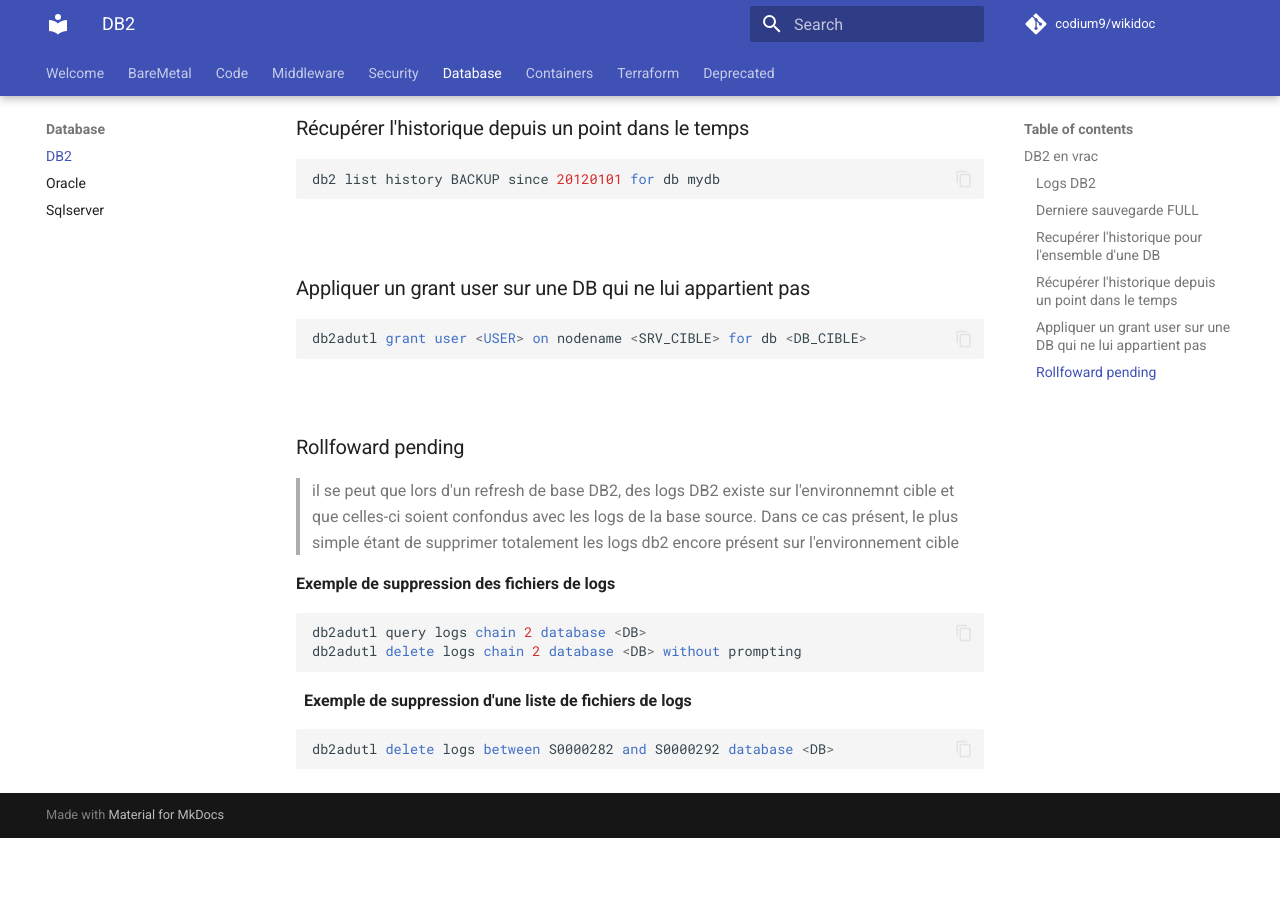
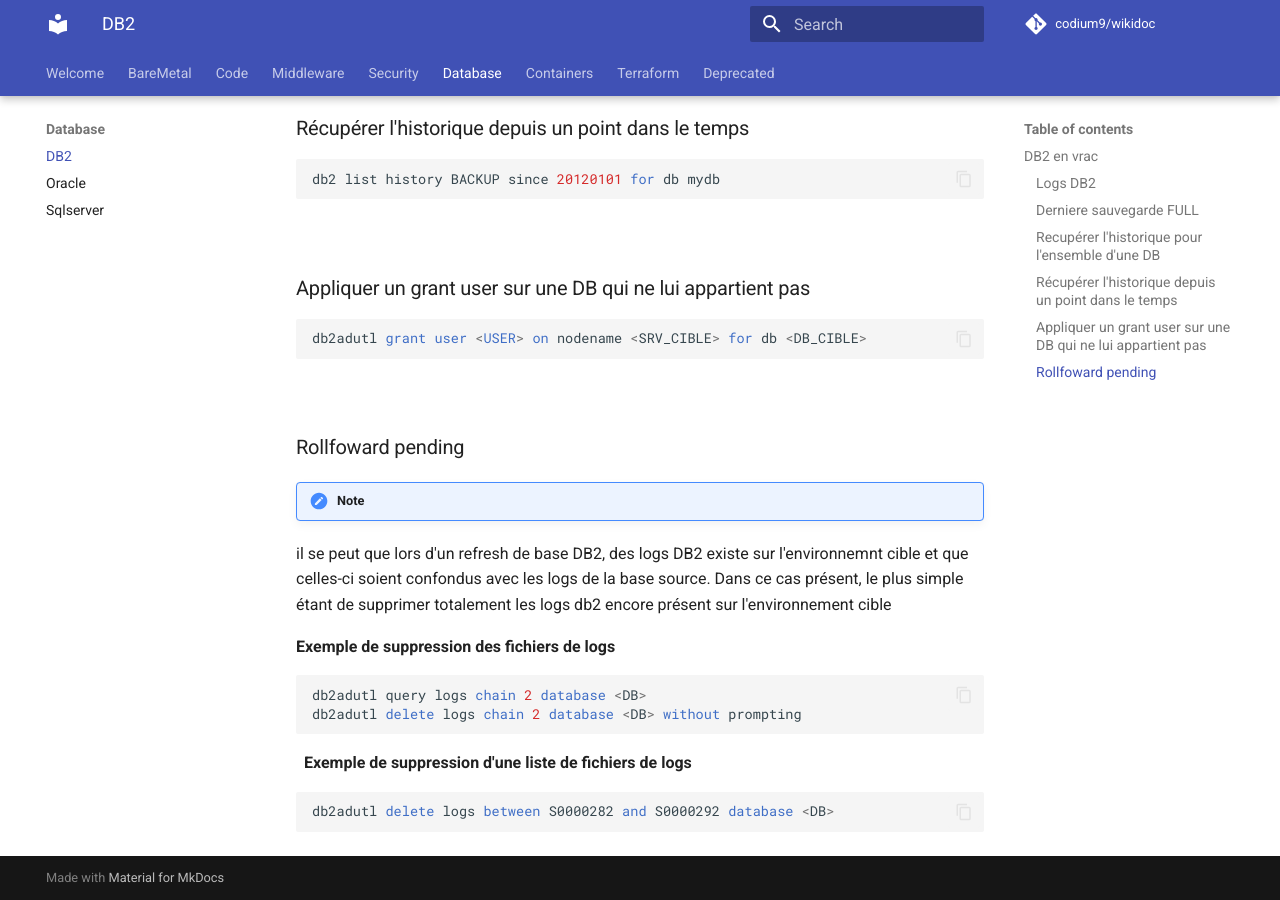
Before and after one commit to codium9/wikidoc, an MkDocs documentation site: the page built from docs/Database/DB2.md, in a window 1280 px wide and 900 px high, scrolled down 686 px. Built offline with MkDocs 1.6.1 and Material for MkDocs 9.7.7, drawn with Linux system fonts in a browser that asks for light colours; comment, search, counter and statistics services are not loaded; before the commit the page ends 1524 px from its top, so only the background shows below that.

Commit message:
Update DB2.md

```diff
--- a/docs/Database/DB2.md
+++ b/docs/Database/DB2.md
@@ -38,9 +38,9 @@
 &nbsp;
 
 ### Rollfoward pending
-> il se peut que lors d'un refresh de base DB2, des logs DB2 existe sur l'environnemnt cible et que celles-ci soient confondus avec les logs de la base source.
+!!! note
+il se peut que lors d'un refresh de base DB2, des logs DB2 existe sur l'environnemnt cible et que celles-ci soient confondus avec les logs de la base source.
 Dans ce cas présent, le plus simple étant de supprimer totalement les logs db2 encore présent sur l'environnement cible
-{.is-warning}
 
 **Exemple de suppression des fichiers de logs**
 
```
